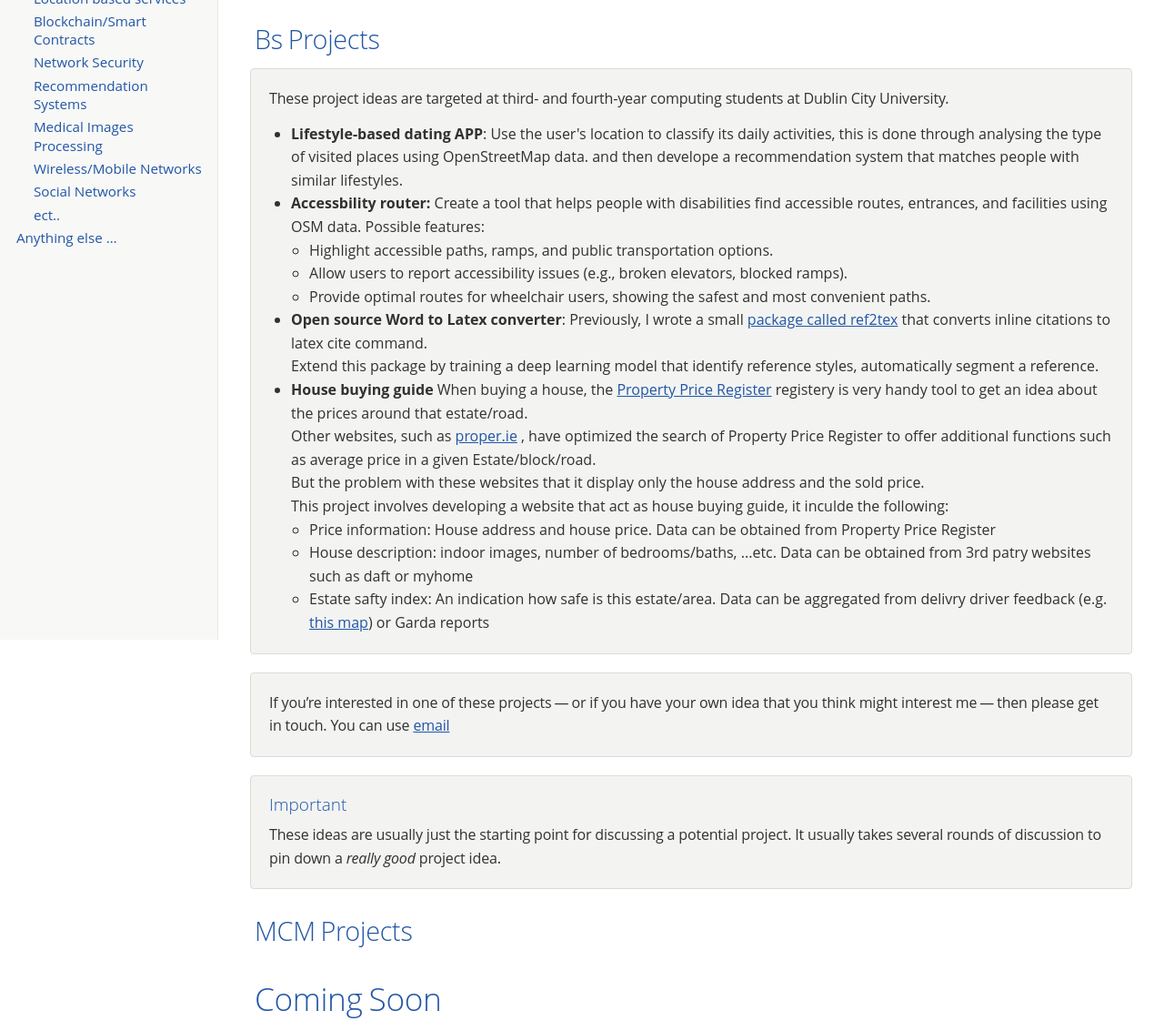
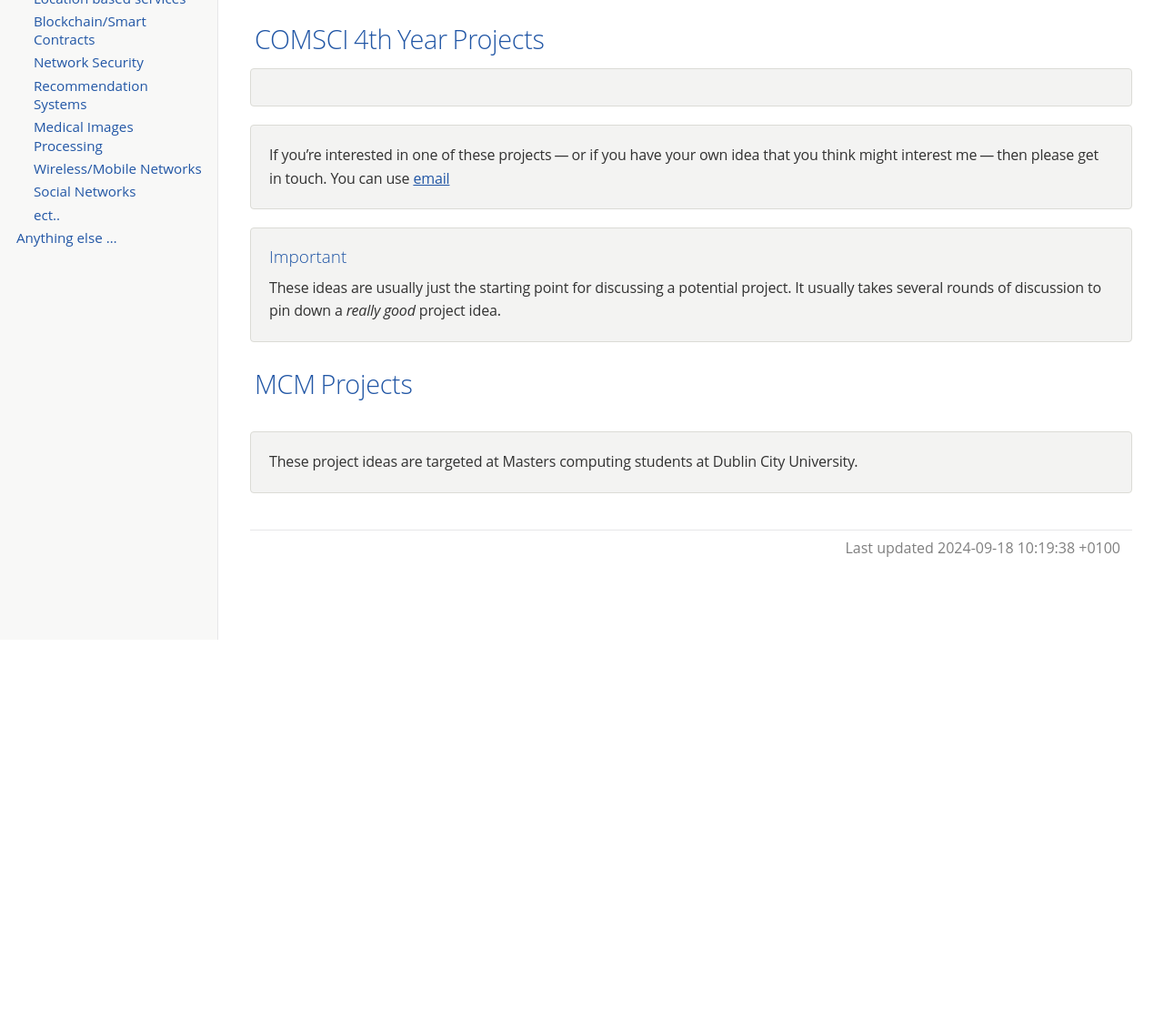
Before and after one commit to sahraoui17/profile, a website: page Project_Ideas.html in a window 1280 px wide. Shown: the part 97-1230 px from the top of the page at 91% size. After the commit the page ends 800 px from the top, so only its background shows below. Drawn offline with Linux system fonts and the light colour scheme; a web font is replaced by a local one.

Commit message:
projects

```diff
--- a/Project_Ideas.html
+++ b/Project_Ideas.html
@@ -2434,7 +2434,7 @@ pre.pygments .tok-il { color: #666666 } /* Literal.Number.Integer.Long */
 <div class="sectionbody">
 
   <div class="sect1">
-    <h2 id="_">Bs Projects</h2>
+    <h2 id="_">COMSCI 4th Year Projects</h2>
     <div class="sectionbody">
     <div class="sect2">
     <!-- <h1>Coming Soon</h1> -->
@@ -2443,7 +2443,7 @@ pre.pygments .tok-il { color: #666666 } /* Literal.Number.Integer.Long */
 <div class="sidebarblock">
 <div class="content">
 <div class="paragraph">
-<p>These project ideas are targeted at third- and fourth-year computing
+<!-- <p>These project ideas are targeted at third- and fourth-year computing
 students at Dublin City University.</p>
 <ul>
 
@@ -2476,7 +2476,7 @@ This project involves developing a website that act as house buying guide, it in
   Price information: House address and house price. Data can be obtained from Property Price Register</li>
   <li>House description: indoor images, number of bedrooms/baths, ...etc. Data can be obtained from 3rd patry websites such as daft or myhome</li>
   <li>Estate safty index: An indication how safe is this estate/area. Data can be aggregated from delivry driver feedback (e.g. <a target="_blank" href="https://www.theirishroadtrip.com/dublin-areas-to-avoid/">this map</a>) or Garda reports </li>
-</ul>
+</ul> -->
 
 
 
@@ -2512,7 +2512,7 @@ This project involves developing a website that act as house buying guide, it in
   <h2 id="_">MCM Projects</h2>
   <div class="sectionbody">
   <div class="sect2">
-  <h1>Coming Soon</h1>
+  <h1></h1>
 </div>
 
 <div class="sidebarblock">
```
